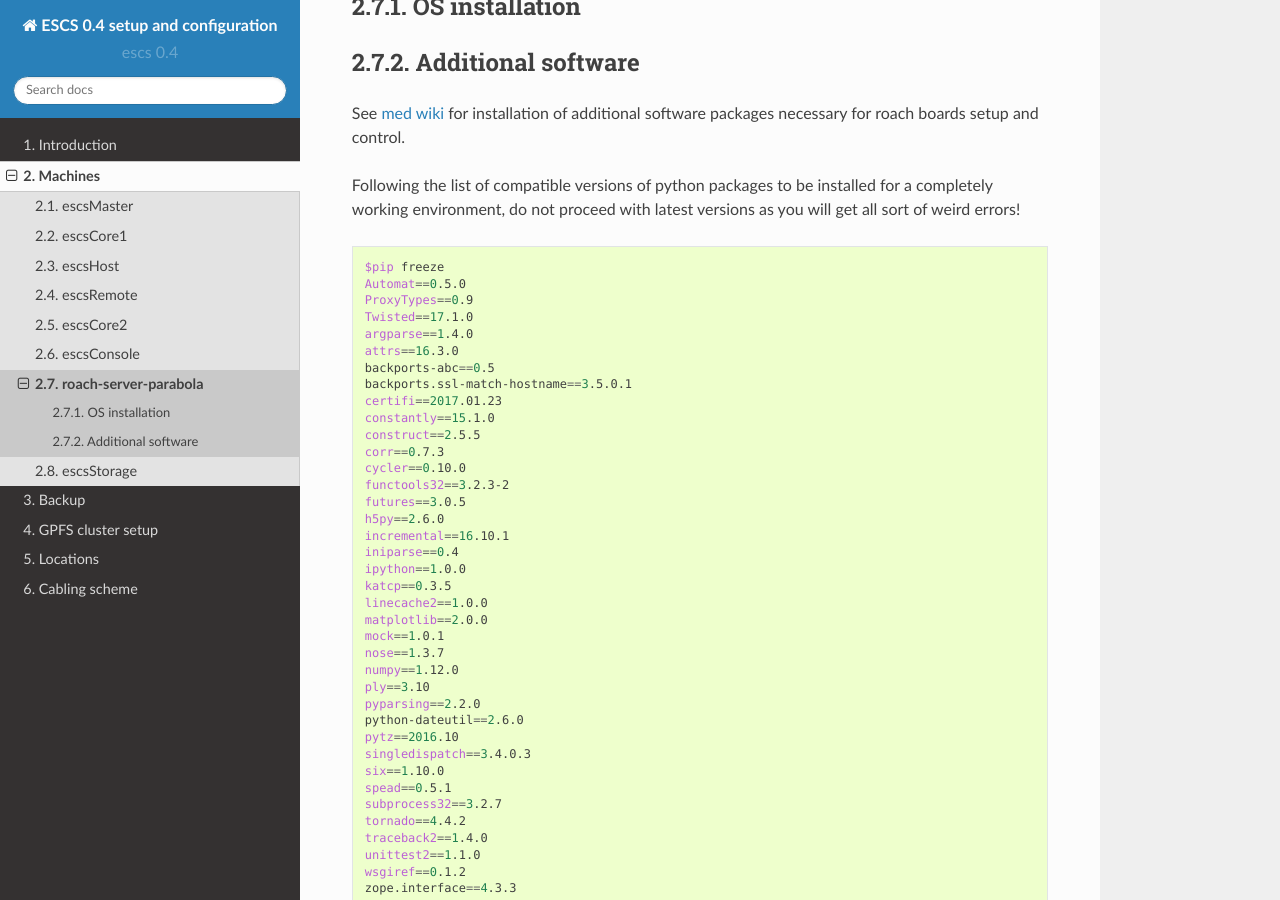
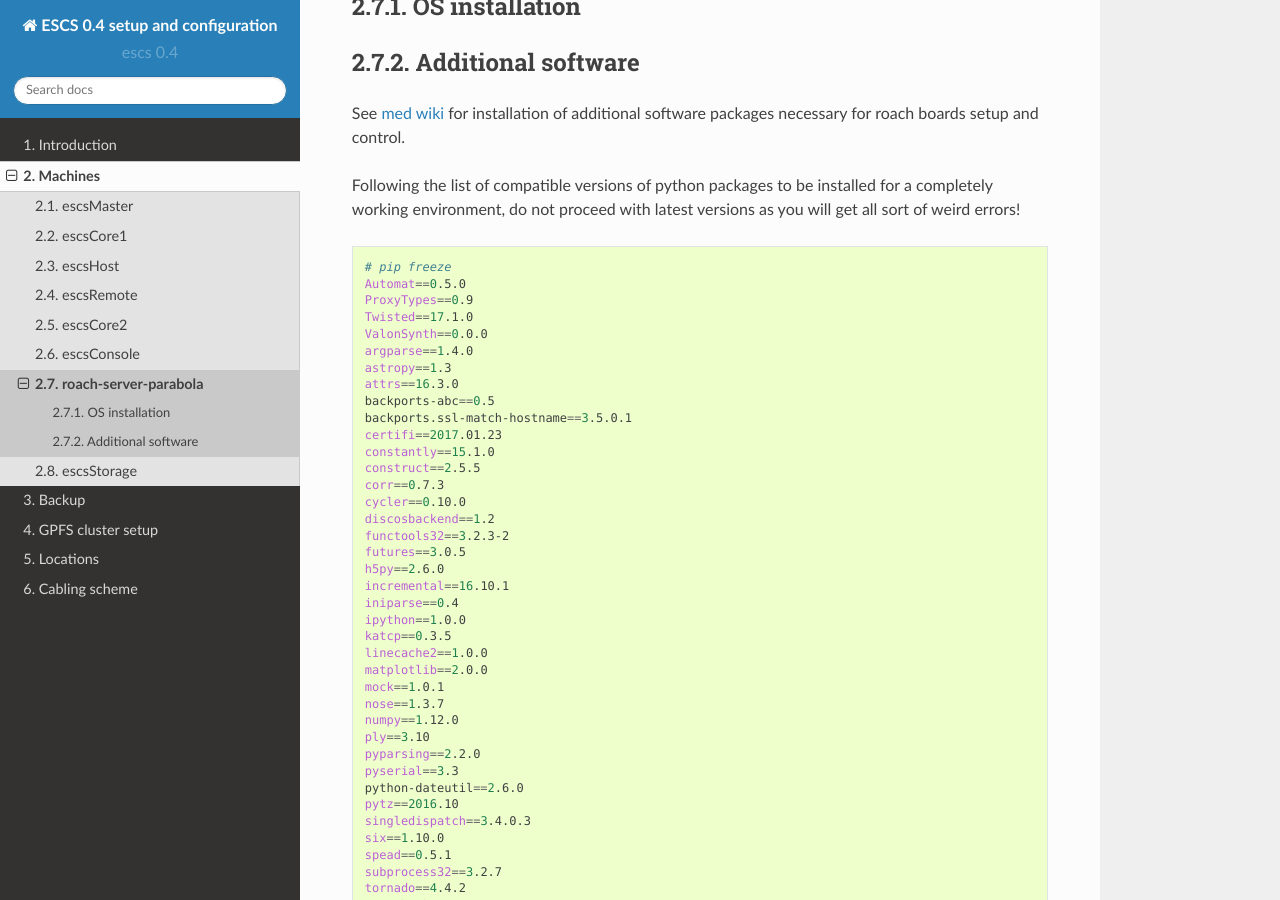
Before and after one commit to discos/escs-med, a Sphinx documentation site: the page built from source/roachserver.rst, in a window 1280 px wide and 900 px high, scrolled down 669 px. Built offline with Sphinx 7.4.7 and the Read the Docs theme 2.0.0, drawn with Linux system fonts in a browser that asks for light colours.

Commit message:
updating python requirements

```diff
--- a/source/roachserver.rst
+++ b/source/roachserver.rst
@@ -38,11 +38,13 @@ environment, do not proceed with latest versions as you will get all sort of wei
 
 .. code-block:: bash
 
-        $pip freeze
+        # pip freeze
         Automat==0.5.0
         ProxyTypes==0.9
         Twisted==17.1.0
+        ValonSynth==0.0.0
         argparse==1.4.0
+        astropy==1.3
         attrs==16.3.0
         backports-abc==0.5
         backports.ssl-match-hostname==3.5.0.1
@@ -51,6 +53,7 @@ environment, do not proceed with latest versions as you will get all sort of wei
         construct==2.5.5
         corr==0.7.3
         cycler==0.10.0
+        discosbackend==1.2
         functools32==3.2.3-2
         futures==3.0.5
         h5py==2.6.0
@@ -65,6 +68,7 @@ environment, do not proceed with latest versions as you will get all sort of wei
         numpy==1.12.0
         ply==3.10
         pyparsing==2.2.0
+        pyserial==3.3
         python-dateutil==2.6.0
         pytz==2016.10
         singledispatch==3.4.0.3
```
